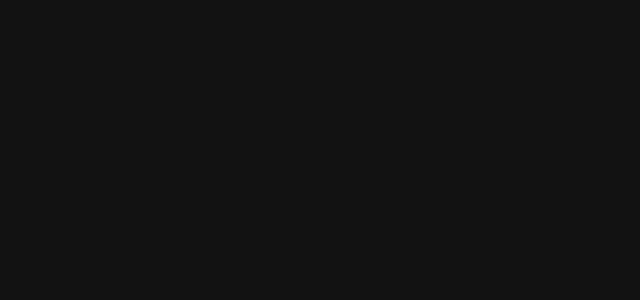
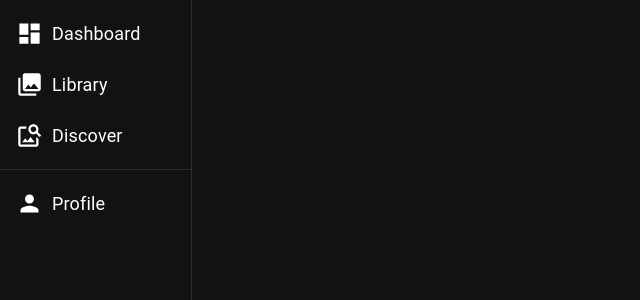
Before and after one commit to rodriguez-ia/media-archive, a React (Vite) app in the folder frontend/: page /dashboard in a window 1280 px wide. Before the commit this address had no page. Shown: the top 300 px of the page, without its empty margins (0-640 px from the left). Built offline with nearby package versions, Linux system fonts and the light colour scheme.

Commit message:
Create base pages and setup their SideNavBar routes

```diff
--- a/frontend/src/App.jsx
+++ b/frontend/src/App.jsx
@@ -4,7 +4,9 @@ import './App.css';
 import AppLayout from './components/App/AppLayout.jsx';
 import RegisterPage from './pages/auth/RegisterPage.jsx';
 import LoginPage from './pages/auth/LoginPage.jsx';
+import DashboardPage from './pages/media/DashboardPage.jsx';
 import LibraryPage from './pages/media/LibraryPage.jsx';
+import DiscoverPage from './pages/media/DiscoverPage.jsx';
 
 function App() {
   return (
@@ -14,7 +16,9 @@ function App() {
         <Route path="/register" element={<RegisterPage />} />
         <Route path="/login" element={<LoginPage />} />
         <Route element={<AppLayout />}>
+          <Route path="/dashboard" element={<DashboardPage />} />
           <Route path="/library" element={<LibraryPage />} />
+          <Route path="/discover" element={<DiscoverPage />} />
         </Route>
       </Routes>
     </BrowserRouter>
--- a/frontend/src/components/App/SideNavBar.jsx
+++ b/frontend/src/components/App/SideNavBar.jsx
@@ -1,3 +1,4 @@
+import { Link } from "react-router-dom";
 import { Drawer, Box, List, ListItem, ListItemButton, ListItemIcon, ListItemText, Divider } from "@mui/material";
 import DashboardIcon from '@mui/icons-material/Dashboard';
 import CollectionsIcon from '@mui/icons-material/Collections';
@@ -18,9 +19,17 @@ function SideNavBar() {
       <List>
         {['Dashboard', 'Library', 'Discover'].map((text) => {
           const Icon = pageIconMap[text];
+          const pagePath = "/" + text.toLowerCase();
 
           return (
-            <ListItem key={text} disablePadding>
+            <ListItem key={text}
+                      component={Link}
+                      to={pagePath}
+                      disablePadding
+                      sx={{
+                        color: 'inherit',
+                        textDecoration: 'none'
+                      }}>
               <ListItemButton>
                 <ListItemIcon>
                   <Icon />
--- /dev/null
+++ b/frontend/src/pages/media/DashboardPage.jsx
@@ -0,0 +1,10 @@
+
+
+function DashboardPage() {
+
+    return (
+        <></>
+    );
+}
+
+export default DashboardPage;
--- /dev/null
+++ b/frontend/src/pages/media/DiscoverPage.jsx
@@ -0,0 +1,10 @@
+
+
+function DiscoverPage() {
+
+    return (
+        <></>
+    );
+}
+
+export default DiscoverPage;
```
